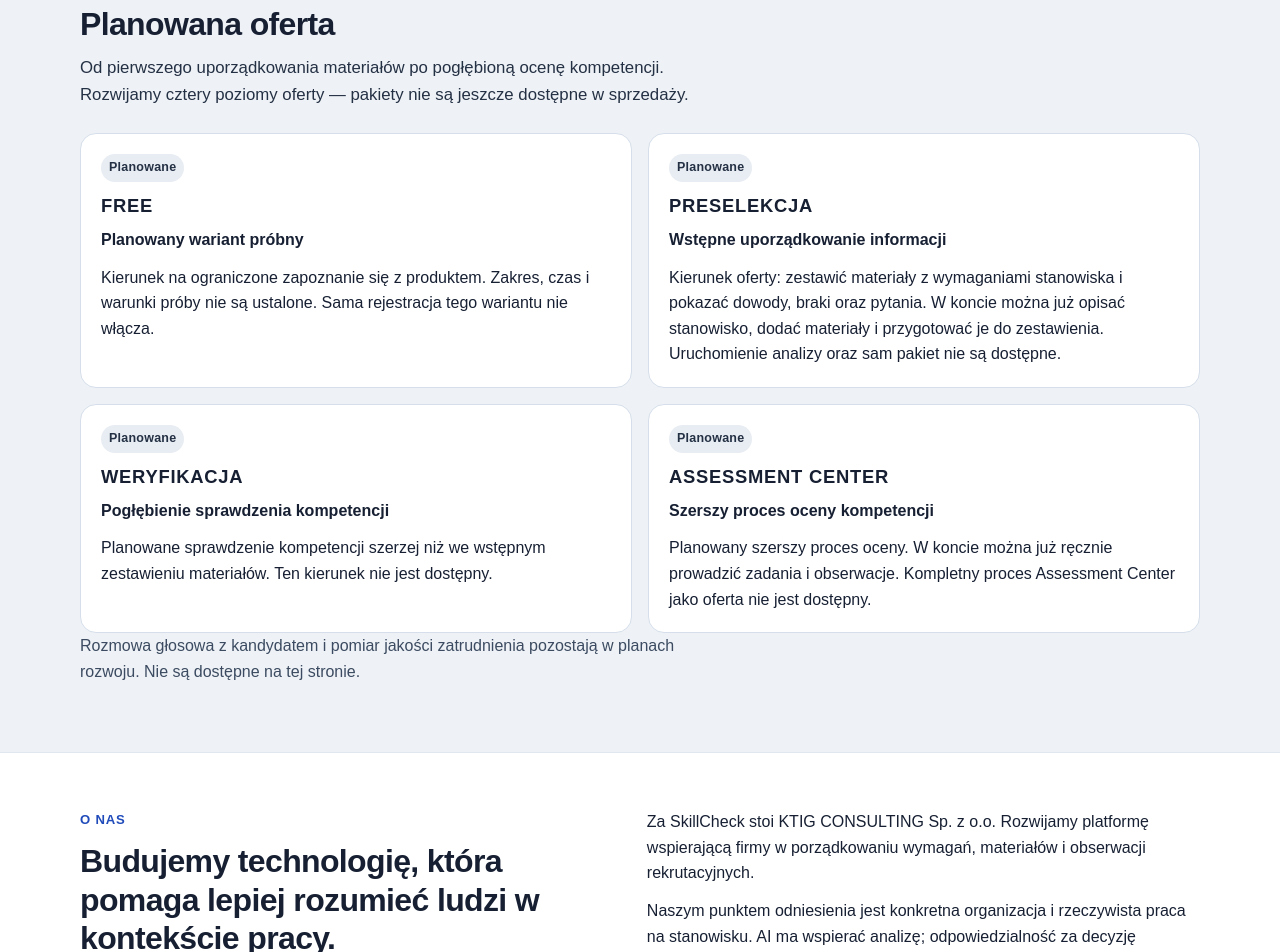
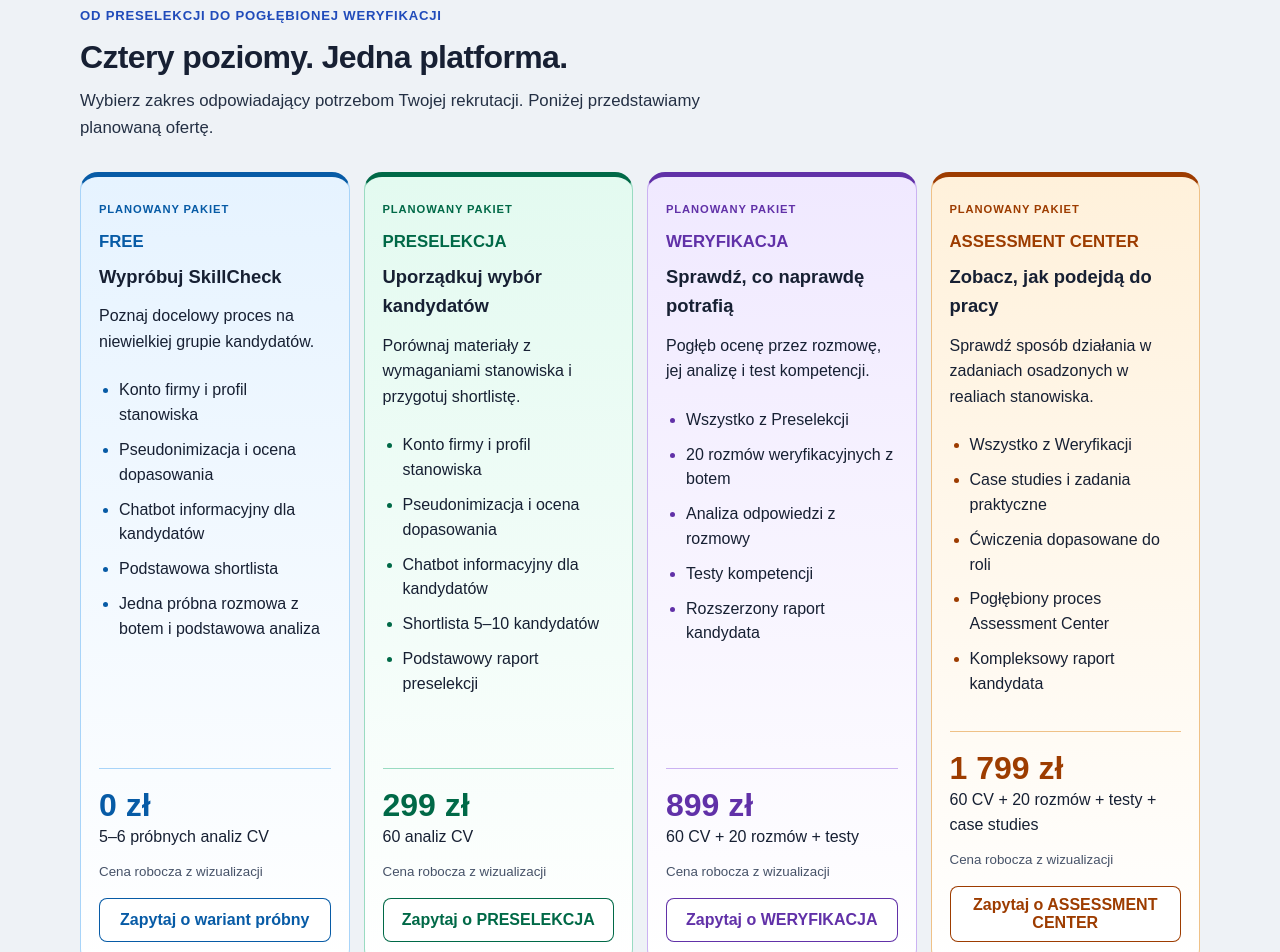
Before and after one commit to krzysztofsyska/skillcheck-core, a Next.js app: page / in a window 1280 px wide. Shown: the part 3380-4332 px from the top of the page. Built offline with nearby package versions, Linux system fonts and the light colour scheme.

Commit message:
feat(marketing): restore colored package comparison from approved visual concept

```diff
--- a/app/components/marketing/home-page.tsx
+++ b/app/components/marketing/home-page.tsx
@@ -1,6 +1,7 @@
 import Link from "next/link";
 import styles from "../../marketing.module.css";
-import { capabilities, faq, packages, steps, availabilityNote } from "./content";
+import { capabilities, faq, steps, availabilityNote } from "./content";
+import { PackageComparison } from "./package-comparison";
 import { SiteFooter } from "./site-footer";
 import { SiteHeader } from "./site-header";
 
@@ -103,23 +104,10 @@ export function HomePage() {
 
         <section className={styles.block} id="pakiety" aria-labelledby="pkg-title">
           <div className={styles.wrap}>
-            <h2 id="pkg-title">Planowana oferta</h2>
-            <p className={styles.intro}>
-              Od pierwszego uporządkowania materiałów po pogłębioną ocenę kompetencji. Rozwijamy cztery poziomy oferty — pakiety nie są jeszcze dostępne w sprzedaży.
-            </p>
-            <div className={styles.grid}>
-              {packages.map((item) => (
-                <article key={item.name} className={styles.card}>
-                  <p className={`${styles.status} ${styles.statusPlanned}`}>Planowane</p>
-                  <h3 className={styles.packageName}>{item.name}</h3>
-                  <p className={styles.packageTitle}>{item.title}</p>
-                  <p>{item.body}</p>
-                </article>
-              ))}
-            </div>
-            <p className={styles.note}>
-              Rozmowa głosowa z kandydatem i pomiar jakości zatrudnienia pozostają w planach rozwoju. Nie są dostępne na tej stronie.
-            </p>
+            <p className={styles.kicker}>Od preselekcji do pogłębionej weryfikacji</p>
+            <h2 id="pkg-title">Cztery poziomy. Jedna platforma.</h2>
+            <p className={styles.intro}>Wybierz zakres odpowiadający potrzebom Twojej rekrutacji. Poniżej przedstawiamy planowaną ofertę.</p>
+            <PackageComparison />
           </div>
         </section>
 
--- /dev/null
+++ b/app/components/marketing/package-comparison.tsx
@@ -0,0 +1,36 @@
+import Link from "next/link";
+import styles from "../../marketing.module.css";
+
+const plans = [
+  {name:"FREE", color:styles.planBlue, title:"Wypróbuj SkillCheck", text:"Poznaj docelowy proces na niewielkiej grupie kandydatów.", price:"0 zł", scope:"5–6 próbnych analiz CV", features:["Konto firmy i profil stanowiska", "Pseudonimizacja i ocena dopasowania", "Chatbot informacyjny dla kandydatów", "Podstawowa shortlista", "Jedna próbna rozmowa z botem i podstawowa analiza"]},
+  {name:"PRESELEKCJA", color:styles.planGreen, title:"Uporządkuj wybór kandydatów", text:"Porównaj materiały z wymaganiami stanowiska i przygotuj shortlistę.", price:"299 zł", scope:"60 analiz CV", features:["Konto firmy i profil stanowiska", "Pseudonimizacja i ocena dopasowania", "Chatbot informacyjny dla kandydatów", "Shortlista 5–10 kandydatów", "Podstawowy raport preselekcji"]},
+  {name:"WERYFIKACJA", color:styles.planPurple, title:"Sprawdź, co naprawdę potrafią", text:"Pogłęb ocenę przez rozmowę, jej analizę i test kompetencji.", price:"899 zł", scope:"60 CV + 20 rozmów + testy", features:["Wszystko z Preselekcji", "20 rozmów weryfikacyjnych z botem", "Analiza odpowiedzi z rozmowy", "Testy kompetencji", "Rozszerzony raport kandydata"]},
+  {name:"ASSESSMENT CENTER", color:styles.planOrange, title:"Zobacz, jak podejdą do pracy", text:"Sprawdź sposób działania w zadaniach osadzonych w realiach stanowiska.", price:"1 799 zł", scope:"60 CV + 20 rozmów + testy + case studies", features:["Wszystko z Weryfikacji", "Case studies i zadania praktyczne", "Ćwiczenia dopasowane do roli", "Pogłębiony proces Assessment Center", "Kompleksowy raport kandydata"]},
+];
+const rows = [
+  ["Konto firmy i profil stanowiska","Tak","Tak","Tak","Tak"],
+  ["Analizy CV","5–6 próbnych","60","60","60"],
+  ["Pseudonimizacja i ocena dopasowania","Tak","Tak","Tak","Tak"],
+  ["Chatbot informacyjny","Tak","Tak","Tak","Tak"],
+  ["Shortlista / raport preselekcji","Podstawowe","5–10 kandydatów","5–10 kandydatów","5–10 kandydatów"],
+  ["Rozmowa weryfikacyjna z botem","1 próbna","Nie","20","20"],
+  ["Analiza rozmowy","Podstawowa","Nie","Tak","Tak"],
+  ["Test kompetencji","Nie","Nie","Tak","Tak"],
+  ["Case studies i zadania praktyczne","Nie","Nie","Nie","Tak"],
+  ["Pełny Assessment Center","Nie","Nie","Nie","Tak"],
+  ["Raport kandydata","Podstawowy","Podstawowy","Rozszerzony","Kompleksowy"],
+  ["Talent Pool za zgodą kandydata","Planowany","Planowany","Planowany","Planowany"],
+];
+export function PackageComparison(){return <>
+  <div className={styles.packageCards}>{plans.map(plan=><article key={plan.name} className={`${styles.planCard} ${plan.color}`}>
+    <p className={styles.planLabel}>Planowany pakiet</p><h3>{plan.name}</h3><p className={styles.planTitle}>{plan.title}</p><p>{plan.text}</p>
+    <ul>{plan.features.map(f=><li key={f}>{f}</li>)}</ul>
+    <div className={styles.planPrice}><strong>{plan.price}</strong><p>{plan.scope}</p><small>Cena robocza z wizualizacji</small></div>
+    <Link href="/rozmowa" className={styles.secondary}>Zapytaj o {plan.name === "FREE" ? "wariant próbny" : plan.name}</Link>
+  </article>)}</div>
+  <p className={styles.note}>To koncepcja oferty do oceny, nie aktywny cennik. Ceny, limity i warunki wymagają zatwierdzenia przed sprzedażą. Założenie konta nie aktywuje pakietu. Aktualną dostępność funkcji pokazujemy w sekcji „Jak to działa”.</p>
+  <details className={styles.packageDetails}><summary>Porównaj wszystkie funkcje pakietów</summary>
+    <div className={styles.tableScroll} role="region" aria-label="Porównanie pakietów — przewijaj poziomo na telefonie" tabIndex={0}><table className={styles.packageTable}><caption>Docelowy zakres pakietów — funkcje planowane</caption><thead><tr><th scope="col">Co otrzymujesz?</th>{plans.map(p=><th scope="col" key={p.name} className={p.color}>{p.name}</th>)}</tr></thead><tbody>{rows.map(row=><tr key={row[0]}><th scope="row">{row[0]}</th>{row.slice(1).map((v,i)=><td key={i}>{v}</td>)}</tr>)}</tbody></table></div>
+  </details>
+  <div className={styles.subscription}><div><p className={styles.kicker}>Kierunek rozwoju</p><h3>Abonament dla firm rekrutujących regularnie</h3><p>Planujemy elastyczne pule analiz, rozmów i testów do wykorzystania na różne stanowiska. Warunki kumulacji jednostek i oferta dla większych organizacji będą ustalane przed uruchomieniem.</p></div><Link href="/rozmowa" className={styles.secondary}>Porozmawiajmy o potrzebach firmy</Link></div>
+</>}
--- a/app/marketing.module.css
+++ b/app/marketing.module.css
@@ -507,3 +507,32 @@
 .page section.future { background:#e2ebfa; padding:72px 0; }
 .page .futureQuestion { font-size:1.65rem; font-weight:700; color:#204bba; margin:24px 0; }
 @media(max-width:800px) { .storyGrid,.audienceGrid { grid-template-columns:1fr; gap:24px; } .page section.hero,.page section.future { padding:40px 0; } .visionCard { padding:24px; } }
+
+.packageCards { display:grid; grid-template-columns:repeat(4,minmax(0,1fr)); gap:14px; margin:30px 0 20px; }
+.planBlue { --plan-ink:#075ba6; --plan-tint:#e6f3ff; --plan-border:#a8d4f9; }
+.planGreen { --plan-ink:#006947; --plan-tint:#e3faf0; --plan-border:#99dbc1; }
+.planPurple { --plan-ink:#6131a8; --plan-tint:#f0e9ff; --plan-border:#cbb2f2; }
+.planOrange { --plan-ink:#9d3c00; --plan-tint:#fff1db; --plan-border:#efc187; }
+.page .planCard { display:flex; flex-direction:column; padding:24px 18px; border:1px solid var(--plan-border); border-top:5px solid var(--plan-ink); border-radius:18px; background:linear-gradient(var(--plan-tint),#fff); min-width:0; }
+.page .planCard h3 { color:var(--plan-ink); font-size:1.05rem; overflow-wrap:normal; }
+.planLabel { text-transform:uppercase; font-size:.7rem; letter-spacing:.08em; color:var(--plan-ink); font-weight:700; }
+.planTitle { font-weight:750; font-size:1.15rem; }
+.planCard ul { padding-left:20px; line-height:1.55; margin:12px 0 24px; }
+.planCard li { margin-bottom:10px; }
+.planCard li::marker { color:var(--plan-ink); }
+.planPrice { margin-top:auto; padding:18px 0; border-top:1px solid var(--plan-border); }
+.planPrice strong { font-size:2rem; color:var(--plan-ink); }
+.planPrice small { color:#465268; }
+.page .planCard a { color:var(--plan-ink); box-shadow:inset 0 0 0 1px var(--plan-ink); }
+.packageDetails { margin-top:28px; border:1px solid #c5d0de; border-radius:12px; background:#fff; padding:18px; }
+.page .packageDetails summary { cursor:pointer; font-weight:700; min-height:44px; }
+.tableScroll { overflow-x:auto; }
+.packageTable { width:100%; border-collapse:collapse; min-width:760px; font-size:.9rem; }
+.packageTable caption { padding:16px; text-align:left; }
+.packageTable th,.packageTable td { padding:14px 12px; border-bottom:1px solid #d5deea; text-align:left; }
+.packageTable thead th { background:var(--plan-tint,#eef2f6); color:var(--plan-ink,#172033); }
+.subscription { display:flex; align-items:center; gap:30px; background:#e2ebfa; padding:28px; border-radius:16px; margin-top:28px; }
+.subscription > div { flex:1; }
+.packageDetails summary:focus-visible,.tableScroll:focus-visible { outline:3px solid #eba91d; outline-offset:3px; }
+@media(max-width:1100px) { .packageCards { grid-template-columns:repeat(2,minmax(0,1fr)); } }
+@media(max-width:600px) { .packageCards { grid-template-columns:1fr; } .subscription { flex-direction:column; align-items:stretch; padding:20px; } }
```
